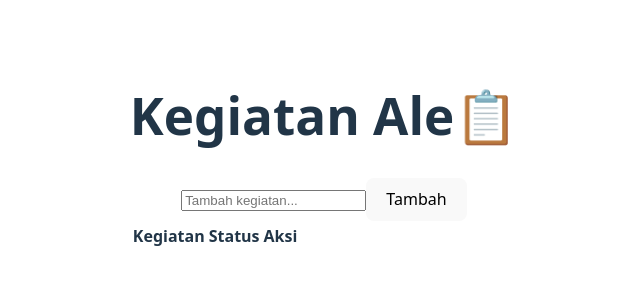
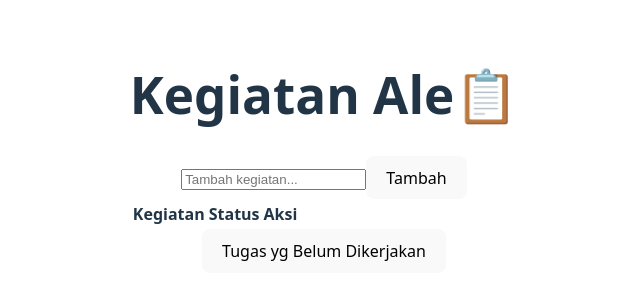
Before and after one commit to alee29/32-pbk-uts-233510663, a Vue app: page / in a window 1280 px wide. Shown: the part 248-548 px from the top of the page, without its empty margins (316-956 px from the left). Built offline with nearby package versions, Linux system fonts and the light colour scheme.

Commit message:
User Dapat Memfilter hanya memunculkan kegiatan yang belum selesai saja

```diff
--- a/src/App.vue
+++ b/src/App.vue
@@ -96,6 +96,17 @@ import { ref, computed } from 'vue'
         </tr>
       </tbody>
     </table>
+    <button @click="togglePending" class="toggle-btn">
+      {{ showPending ? 'Tutup' : 'Tugas yg Belum Dikerjakan' }}
+    </button>
+    <div v-if="showPending" class="pending-section">
+      <h2>Belum Dikerjakan</h2>
+      <ul>
+        <li v-for="(task, index) in pendingTasks":key="index" @click="markAsDone(task)">
+           {{ task.text }}🔔
+        </li>
+      </ul>
+    </div>
     <div v-if="confirmingDelete" class="modal-backdrop">
   <div class="modal-box">
     <p>🗑️ Yakin ingin menghapus kegiatan <strong>"{{ taskToDelete?.text }}"</strong>?</p>
```
